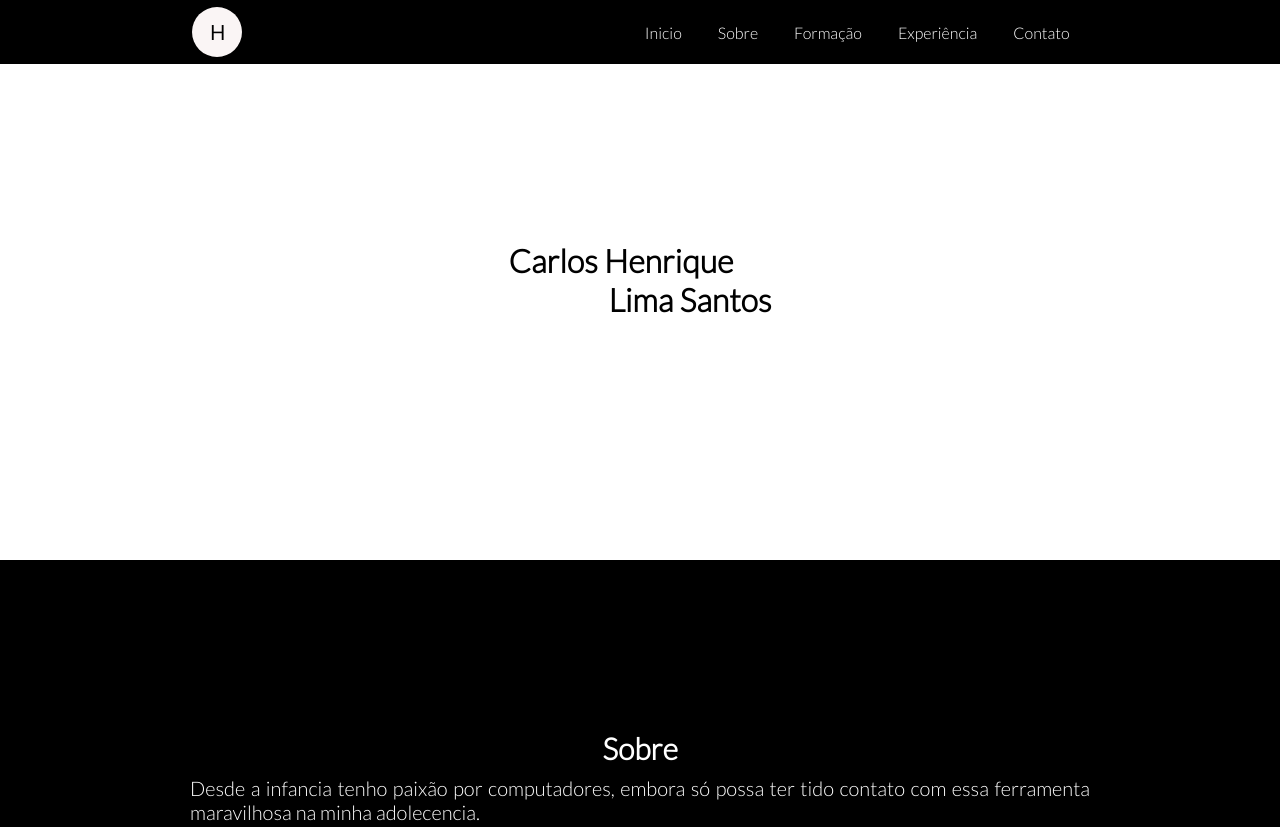
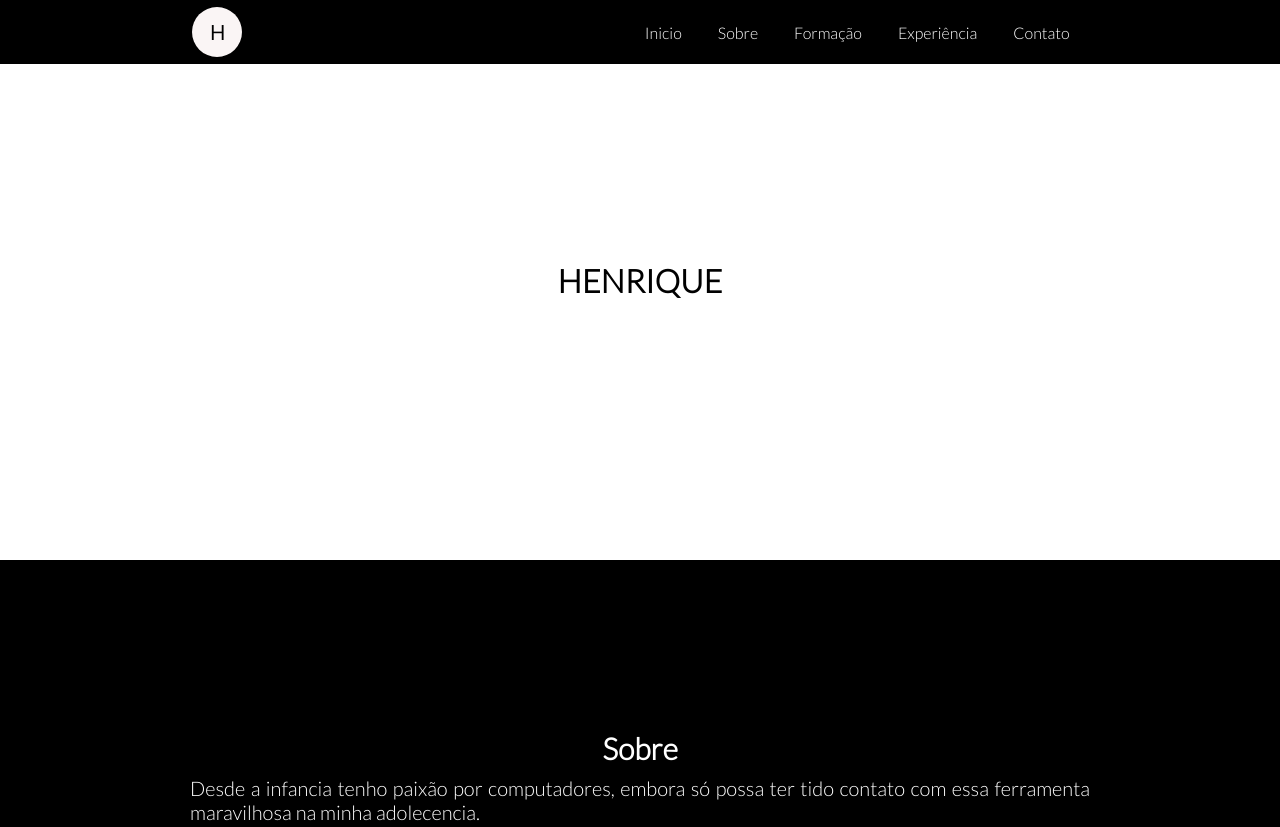
Before and after one commit to carloshenyk/carloshenyk.github.io, a plain HTML site: page index.html in a window 1280 px wide. Shown: the top 827 px of the page. Drawn offline with nearby package versions, Linux system fonts and the light colour scheme.

Commit message:
Update index.html

```diff
--- a/index.html
+++ b/index.html
@@ -27,10 +27,11 @@
         </ul>
     </nav>
     <header>
+        <div class="banner">
+            <div class="blocks"></div>
+        </div>
         <div class="titulo">
-            <h1 class="nome">Carlos Henrique</h1>
-            <h1 class="sobrenome">Lima Santos</h1>
-        </div>
+            <h1 class="nome">HENRIQUE</h1>
     </header>
     <main>
         <section id="sobre" class="sobre secoes-mobile">
```
